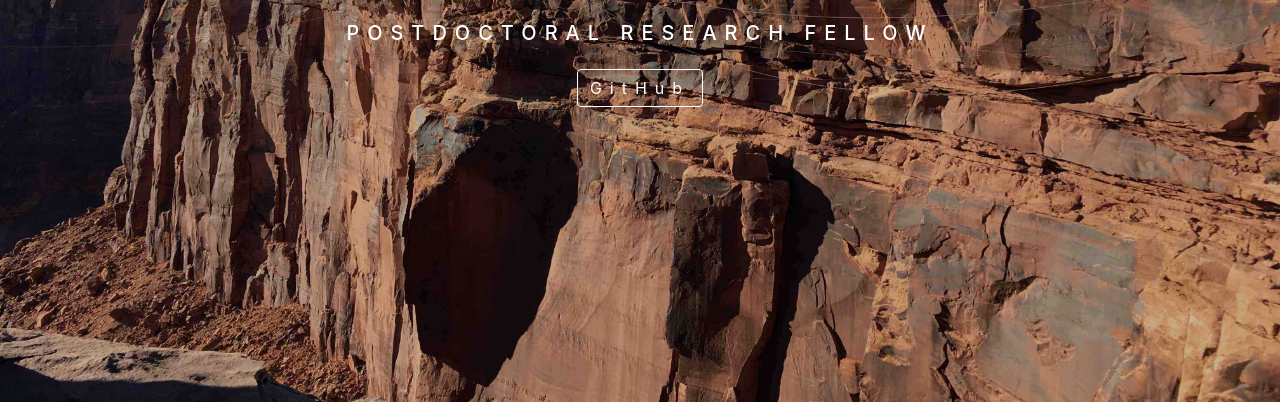
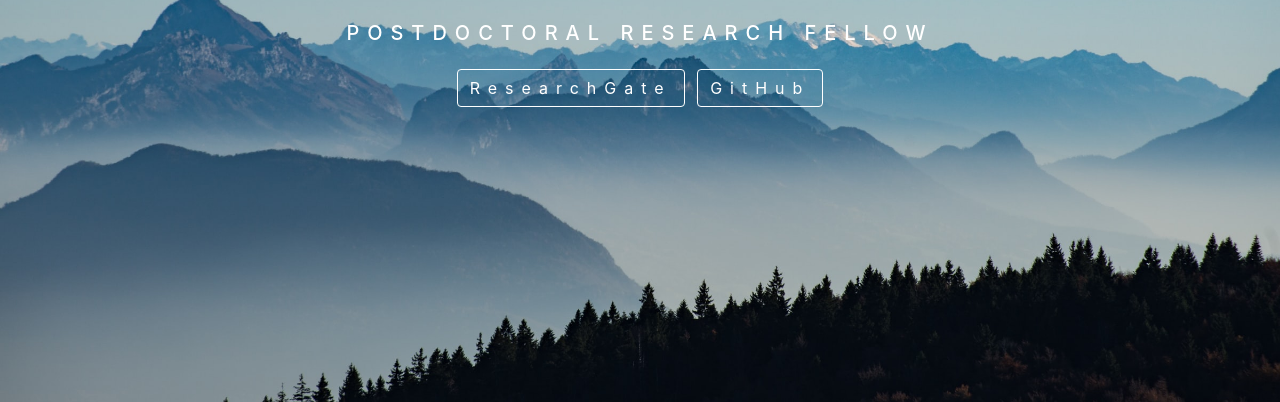
Before and after one commit to ariel-morrison/ariel-morrison.github.io, a plain HTML site: page index.html in a window 1280 px wide. Shown: the part 398-800 px from the top of the page. Drawn offline with nearby package versions, Linux system fonts and the light colour scheme.

Commit message:
background change

```diff
--- a/css/style_index.css
+++ b/css/style_index.css
@@ -1,6 +1,6 @@
 #main-wrapper {
   height: 100vh;
-  background-image: url('../icons/turkey_burn_2020.jpg');
+  background-image: url('../icons/olivier-miche-OZACaaUskhg-unsplash.jpg');
   background-repeat: no-repeat;
   background-size: cover;
   background-position: center;
--- a/index.html
+++ b/index.html
@@ -19,6 +19,7 @@
                 <h1 class="white-text text-uppercase font-weight-bold mb-0 pt-md-5 pt-5">Ariel Morrison</h1>
                 <hr class="hr-light my-4 text-decoration-none">
                 <h5 class="text-uppercase mb-4 white-text">Postdoctoral Research Fellow</h5>
+                <a class="btn text-decoration-none" target="_blank" rel="noopener noreferrer" href="https://www.researchgate.net/profile/Ariel_Morrison2">ResearchGate</a>
                 <a class="btn text-decoration-none" target="_blank" rel="noopener noreferrer" href="https://github.com/Ariel-Morrison">GitHub</a>
               </div>
             </div>
```
Also changed, not shown: icons/olivier-miche-OZACaaUskhg-unsplash.jpg (added).
